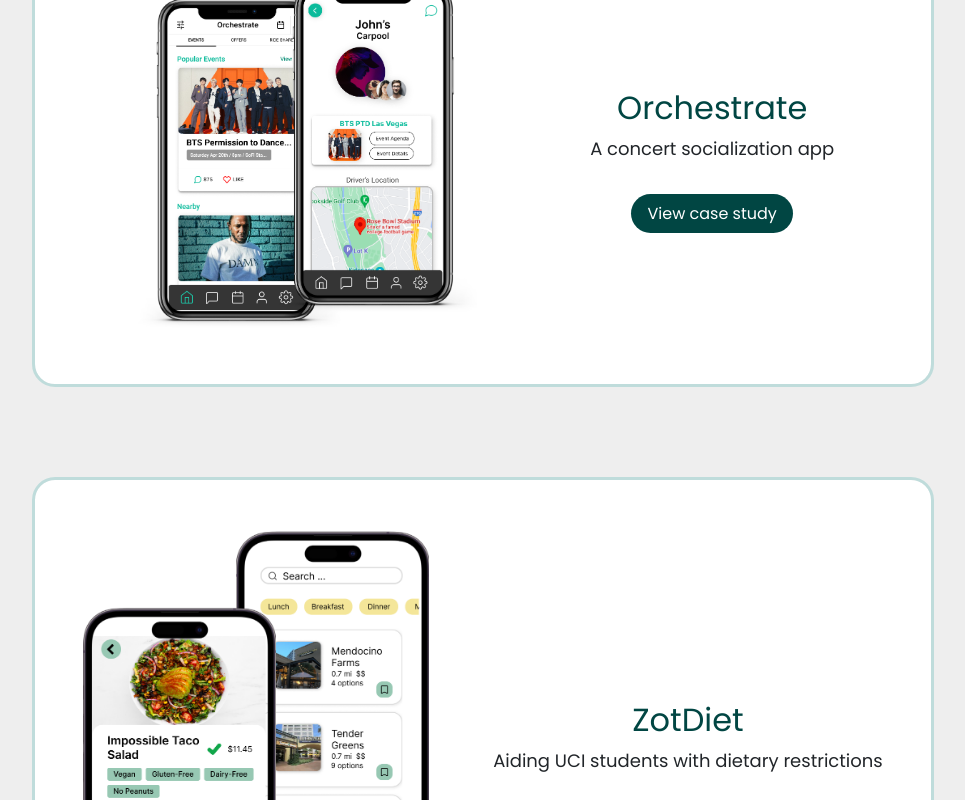
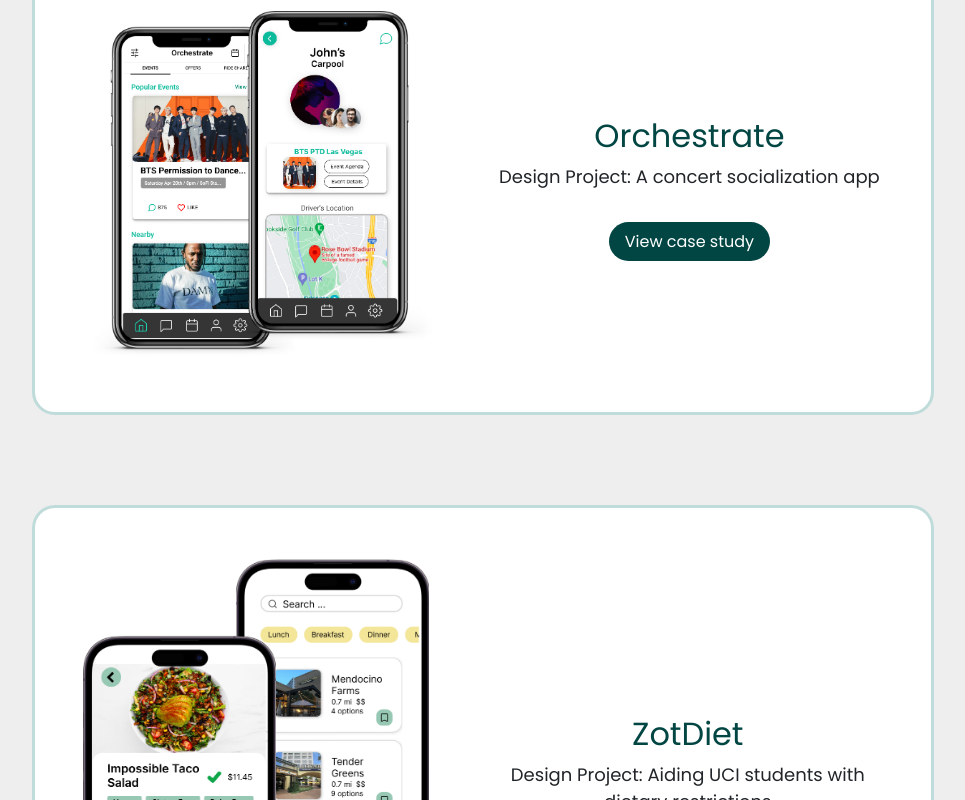
Before and after one commit to carolineguzylak/react_portfolio_site, a React (Create React App) app: page / in a window 1280 px wide. Shown: the part 820-1620 px from the top of the page, without its empty margins (157-1122 px from the left). Built offline with nearby package versions, Linux system fonts and the light colour scheme.

Commit message:
redid project card container

```diff
--- a/src/components/ProjectCardContainer.js
+++ /dev/null
@@ -1,25 +0,0 @@
-import '../styles/ProjectCardContainerStyles.css'
-import ProjectCardData from './ProjectCardData';
-import ProjectCard from './ProjectCard';
-import React from 'react'
-
-// stateless function component: sfc
-const ProjectCardContainer = (props) => {
-    return (
-        <div className="card-container">
-            {ProjectCardData.map((value, index) => {
-            return(
-                <ProjectCard
-                key={index}
-                imgsrc={value.imgsrc}
-                title={value.title}
-                text={value.text}
-                pagelink={value.pagelink}
-                />
-            )
-            })}
-        </div>
-     );
-};
-
-export default ProjectCardContainer;
--- a/src/components/ProjectCardData.js
+++ b/src/components/ProjectCardData.js
@@ -1,39 +1,25 @@
 import orchestrate from "../assets/orchestrate.png"
 import zotdiet from "../assets/zotdiet.png"
 import insta from "../assets/insta.png"
-import icssc from "../assets/icssc.png"
-import zothacks from "../assets/zothacks.png"
 
 const ProjectCardData = [
     {
         imgsrc: orchestrate,
         title: 'Orchestrate',
-        text: 'A concert socialization app',
+        text: 'Design Project: A concert socialization app',
         pagelink: '/project-orchestrate'
     },
     {
         imgsrc: zotdiet,
         title: 'ZotDiet',
-        text: 'Aiding UCI students with dietary restrictions',
+        text: 'Design Project: Aiding UCI students with dietary restrictions',
         pagelink: '/project-zotdiet'
     },
     {
         imgsrc: insta,
         title: 'Instagram redesign for mental health',
-        text: 'Better social media for better mental health',
+        text: 'Design Project: Better social media for better mental health',
         pagelink: '/project-insta'
-    },
-    {
-        imgsrc: zothacks,
-        title: '"We have food at home!" - A recipe generator',
-        text: "Zothacks 2020 Hacker's Choice award winner (Page under construction)",
-        pagelink: '/project-zothacks'
-    },
-    {
-        imgsrc: icssc,
-        title: 'Ongoing: UCI ICSSC website redesign',
-        text: '(Page under construction)',
-        pagelink: '/project-icssc'
     }
 ];
 
--- /dev/null
+++ b/src/components/ProjectCardExternal.js
@@ -0,0 +1,28 @@
+import '../styles/ProjectCard.css'
+import React from 'react'
+
+import Aos from "aos";
+import "aos/dist/aos.css"
+import { useEffect } from 'react';
+
+const ProjectCard = (props) => {
+
+    useEffect(() => {
+        Aos.init({duration: 1500});
+    }, []);
+
+    return (
+        <div data-aos="fade-up" className="project-card">
+            <img src={props.imgsrc} alt="Screen of project"/>
+            <div className='description-box'>
+                <h2 className="project-title">{props.title}</h2>
+                <p className="project-description">{props.text}</p>
+                <br></br>
+                <a href={props.pagelink} className="learnButton">View project</a>
+                {/* <a href={props.pagelink} className="learnButton">View case study</a> */}
+            </div>
+        </div>
+     );
+};
+
+export default ProjectCard;
--- /dev/null
+++ b/src/components/ProjectCardExternalData.js
@@ -0,0 +1,19 @@
+import icssc from "../assets/icssc.png"
+import zothacks from "../assets/zothacks.png"
+
+const ProjectCardData = [
+    {
+        imgsrc: zothacks,
+        title: '"We have food at home!" - A recipe generator',
+        text: "Development Project: Zothacks 2020 Hacker's Choice award winner (Page under construction)",
+        pagelink: 'https://devpost.com/software/we-have-food-at-home'
+    },
+    {
+        imgsrc: icssc,
+        title: 'Ongoing: UCI ICSSC website redesign',
+        text: 'Development Project: (Page under construction)',
+        pagelink: '/project-icssc'
+    }
+];
+
+export default ProjectCardData;
--- a/src/routes/Home.js
+++ b/src/routes/Home.js
@@ -2,13 +2,49 @@
 import Navbar from "../components/Navbar";
 import Header from "../components/Header";
 import Footer from "../components/Footer";
-import ProjectCardContainer from "../components/ProjectCardContainer";
+import ProjectCardData from '../components/ProjectCardData';
+import ProjectCard from '../components/ProjectCard';
+import ProjectCardExternalData from '../components/ProjectCardExternalData';
+import ProjectCardExternal from '../components/ProjectCardExternal';
+
+import styles from '../styles/Home.module.css';
 
 const Home = () => {
     return <div>
         <Navbar />
         <Header />
-        <ProjectCardContainer />
+        <button>Design</button> <button>Development</button>
+
+        <div>
+            <div className={styles.cards}>
+                {ProjectCardData.map((value, index) => {
+                    return(
+                        <ProjectCard
+                        key={index}
+                        imgsrc={value.imgsrc}
+                        title={value.title}
+                        text={value.text}
+                        pagelink={value.pagelink}
+                        />
+                    )
+                })}
+            </div>
+            <div className={styles.cards}>
+                {ProjectCardExternalData.map((value, index) => {
+                    return(
+                        <ProjectCardExternal
+                        key={index}
+                        imgsrc={value.imgsrc}
+                        title={value.title}
+                        text={value.text}
+                        pagelink={value.pagelink}
+                        />
+                    )
+                })}
+            </div>
+        </div>
+
+
         <Footer />
     </div>;
 };
--- /dev/null
+++ b/src/styles/Home.module.css
@@ -0,0 +1,5 @@
+.cards {
+    display:flex;
+    flex-direction: column;
+    align-items: center;
+}
```
